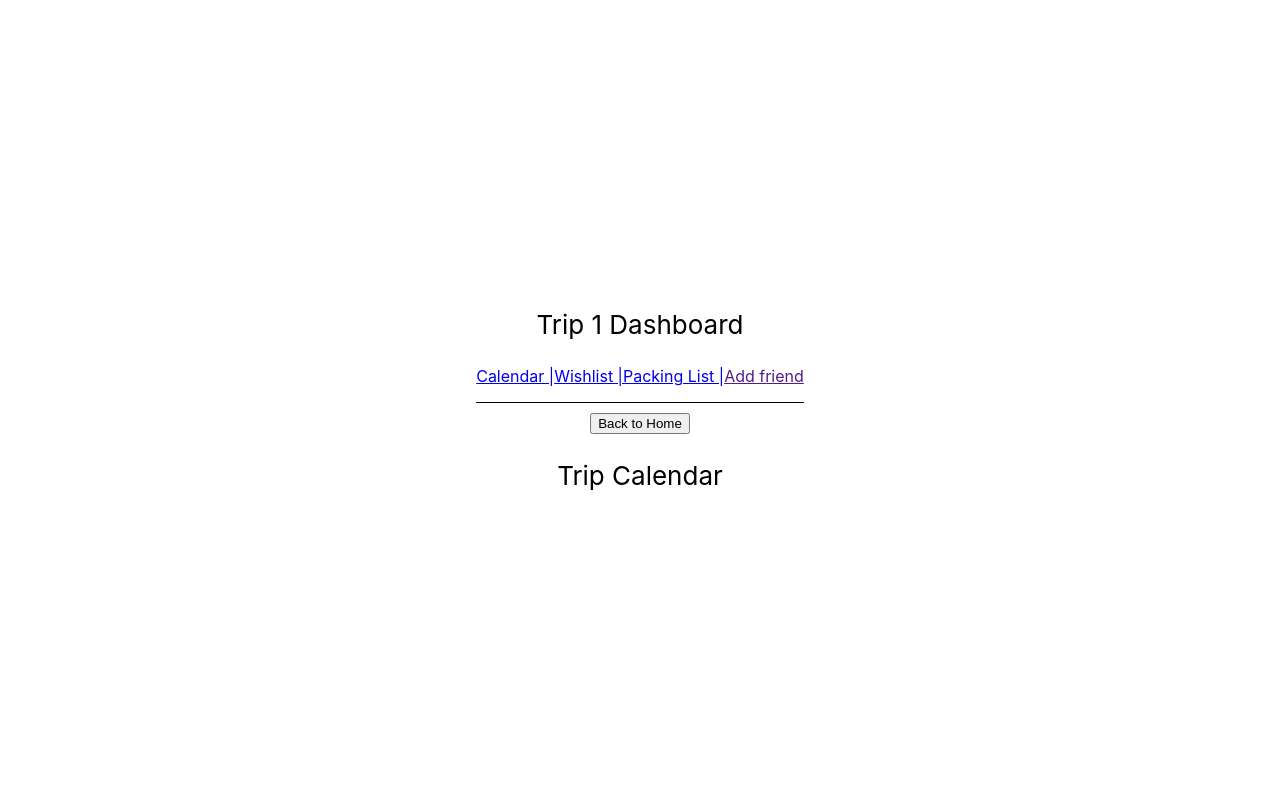
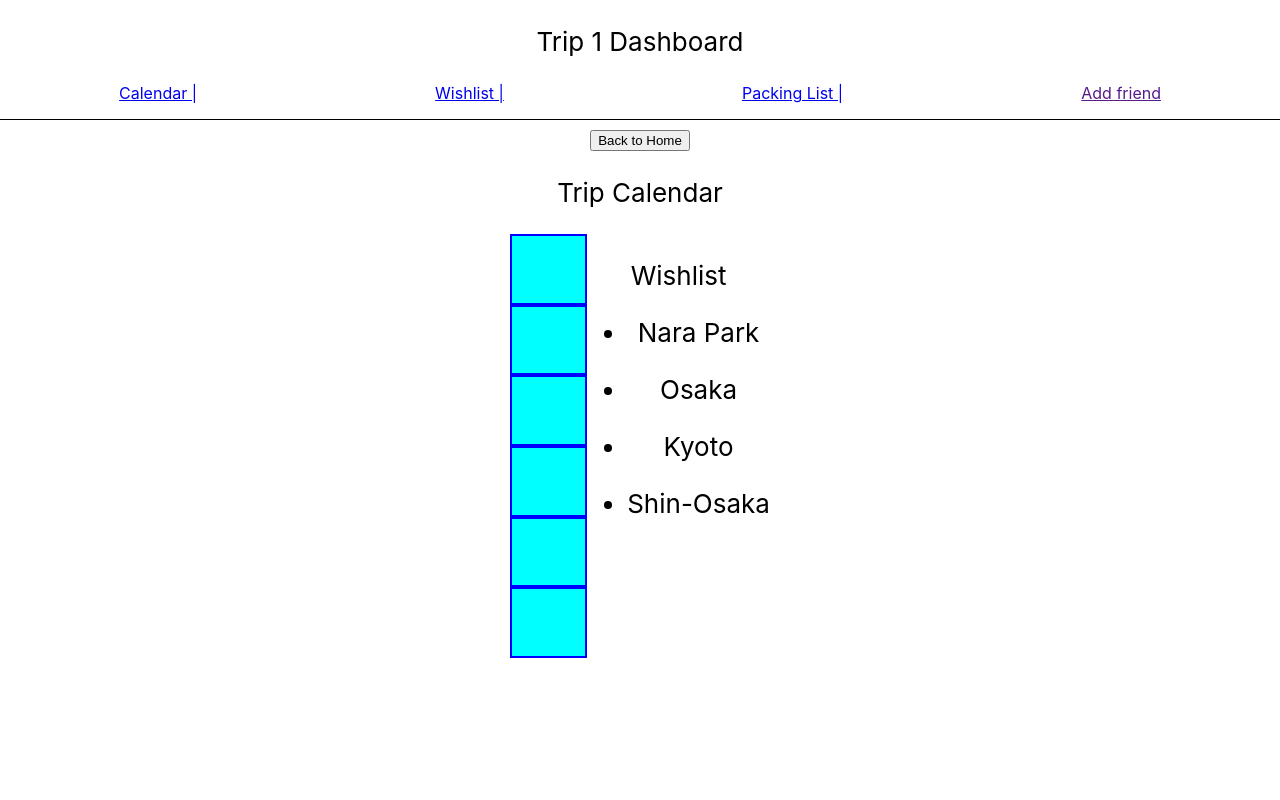
Before and after one commit to Nateliew/Wanderlust-FE, a React (Create React App) app: page /trips/1/calendar in a window 1280 px wide. Shown: the top 800 px of the page. Built offline with nearby package versions, Linux system fonts and the light colour scheme.

Commit message:
first commit

```diff
--- a/package.json
+++ b/package.json
@@ -4,14 +4,11 @@
   "private": true,
   "dependencies": {
     "@auth0/auth0-react": "^1.10.2",
-    "@elastic/datemath": "^5.0.3",
-    "@elastic/eui": "^67.0.0",
-    "@emotion/cache": "^11.10.3",
-    "@emotion/react": "^11.10.4",
     "axios": "^0.27.2",
     "moment": "^2.29.4",
     "prop-types": "^15.8.1",
     "react": "^18.2.0",
+    "react-beautiful-dnd": "^13.1.1",
     "react-dom": "^18.2.0",
     "react-router-dom": "^6.3.0",
     "react-scripts": "5.0.1",
--- a/src/App.css
+++ b/src/App.css
@@ -11,3 +11,7 @@
 .App-link {
   color: #61dafb;
 }
+
+ol {
+list-style: none;
+}
--- a/src/App.js
+++ b/src/App.js
@@ -1,12 +1,13 @@
 import "./App.css";
 import { Outlet } from "react-router-dom";
-import { EuiProvider } from "@elastic/eui";
+// import { EuiProvider } from "@elastic/eui";
 
 function App() {
   return (
     // <EuiProvider colorMode="light">
     <div className="App">
       <Outlet />
+     <h1>helo</h1>
     </div>
     // </EuiProvider>
   );
--- /dev/null
+++ b/src/Components/Calendar.css
@@ -0,0 +1,36 @@
+.big-container {
+  height: 100vh;
+  width: 100vw;
+  display:flex;
+  flex-direction: row;
+  justify-content: center;
+  align-items: flex-start;
+}
+
+.cell {
+  background-color: aqua;
+  display: flex;
+  height: calc(50vh / 6);
+  width: calc(40vw / 7);
+  flex-grow: 1;
+  border: 2px solid blue;
+}
+.board-container {
+  height: 60vh;
+  width: 50vw;
+  background-color: blueviolet;
+  display: flex;
+
+
+}
+/*
+.column-key-container {
+  display: flex;
+  flex-direction: row;
+} */
+
+.column {
+  display: flex;
+  flex-direction: column-reverse;
+  flex-grow: 1;
+}
--- a/src/Components/TripCalendar.js
+++ b/src/Components/TripCalendar.js
@@ -1,10 +1,63 @@
-import React from "react";
+import React, { useState, useEffect } from "react";
 import { Link, Outlet } from "react-router-dom";
+import axios from "axios";
+import "./Calendar.css";
+import TripWishlist from "./TripWishlist";
 
 export default function TripCalendar() {
+  var board = [];
+  const rows = 6;
+  const columns = 7;
+  function SetBoard() {
+    board = [];
+
+    // CHANGE TO CREATING 42 CELLS INSTEAD *TO-DO*
+    for (let r = 0; r < rows; r++) {
+      let row = [];
+      for (let c = 0; c < columns; c++) {
+        row.push("ok");
+      }
+      board.push(row);
+    }
+    const onClick = (x) => {
+      console.log(board, x, "in on click");
+    };
+    return (
+      <div>
+        {board.map(([key, col], x) => {
+          return (
+            <div
+              className="cell"
+              col={col}
+              id={x}
+              onClick={(x) => onClick(x)}
+            ></div>
+          );
+        })}
+      </div>
+    );
+  }
+
+  //   return (
+  //     <div className="container">
+  //       <div className="board-container">
+  //         {Object.entries(gameState).map(([key, col], x) => {
+  //           return (
+  //             <GameColumn col={col} id={x} onClick={() => handleClick(x)} />
+  //           );
+  //         })}
+  //       </div>
+  //     </div>
+  //   );
+  // };
+
   return (
     <div>
       <p>Trip Calendar</p>
+      <div className="big-container">
+        <SetBoard />
+        <TripWishlist />
+      </div>
     </div>
   );
 }
--- a/src/Components/TripWishlist.js
+++ b/src/Components/TripWishlist.js
@@ -1,10 +1,75 @@
-import React from "react";
+import React, {useState} from "react";
 import { Link, Outlet } from "react-router-dom";
+import {DragDropContext, Droppable, Draggable} from 'react-beautiful-dnd'
 
+const dummyData = [{
+  id: '1',
+  place: 'Nara Park'
+},
+{
+  id: '2',
+  place: 'Osaka'
+},
+{
+  id: '3',
+  place: 'Kyoto'
+},
+{
+  id: '4',
+  place: 'Shin-Osaka'
+},
+]
 export default function TripWishlist() {
+    // axios.defaults.baseURL = ''
+
+// const [backendData, setBackendData] = useState(dummyData)
+const [characters, updateCharacters] = useState(dummyData);
+
+
+  // const fetchData =() => {
+  //   fetch('http://localhost:3000/trips/1/wishlist').then((res)=> console.log(res.json())).catch((err)=>console.log(err))
+  // }
+
+  // useEffect(() => {
+  //   fetchData()
+  // },[])
+    function handleOnDragEnd(result) {
+    if (!result.destination) return;
+
+    const items = Array.from(characters);
+    const [reorderedItem] = items.splice(result.source.index, 1);
+    items.splice(result.destination.index, 0, reorderedItem);
+
+    updateCharacters(items);
+  }
   return (
     <div>
       <p>Wishlist</p>
+       <DragDropContext onDragEnd={handleOnDragEnd}>
+          <Droppable droppableId="characters">
+            {(provided) => (
+              <ul className="characters" {...provided.droppableProps} ref={provided.innerRef}>
+                {characters.map(({id, place, thumb}, index) => {
+                  return (
+                    <Draggable key={id} draggableId={id} index={index} ondragover={(e)=>e.preventDefault()}>
+                      {(provided) => (
+                        <li ref={provided.innerRef} {...provided.draggableProps} {...provided.dragHandleProps}>
+                          {/* <div className="characters-thumb">
+                            <img src={thumb} alt={`${name} Thumb`} />
+                          </div> */}
+                          <p>
+                            { place }
+                          </p>
+                        </li>
+                      )}
+                    </Draggable>
+                  );
+                })}
+                {provided.placeholder}
+              </ul>
+            )}
+          </Droppable>
+        </DragDropContext>
     </div>
   );
 }
```
Also changed, not shown: 1 other file (tests, documents, lock files or other folders).
